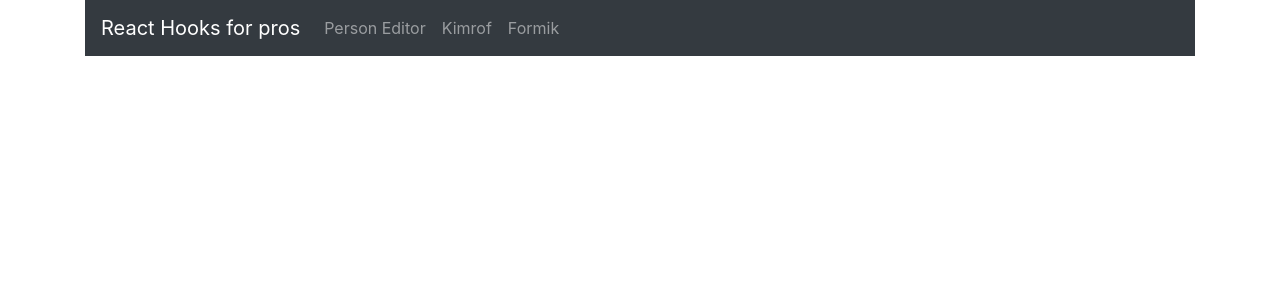
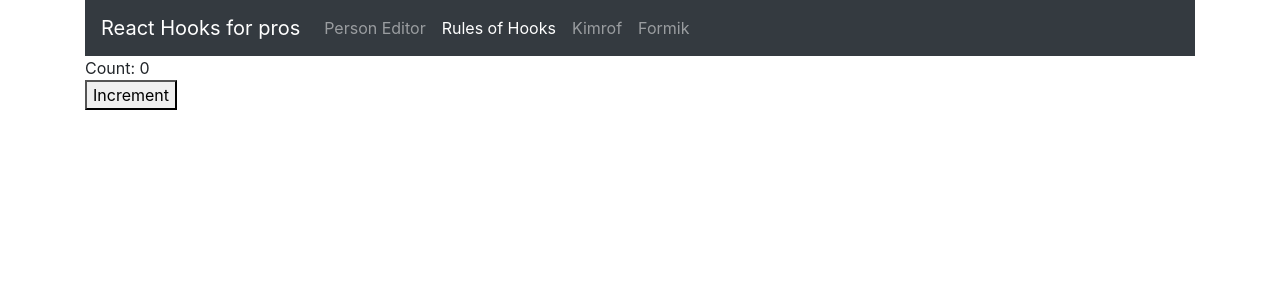
Before and after one commit to mauricedb/react-hooks-tips-only-the-pros-know, a React (Vite) app: page /counter in a window 1280 px wide. Before the commit this address led to /. Shown: the top 300 px of the page. Built offline with nearby package versions, Linux system fonts and the light colour scheme.

Commit message:
Rules of hooks

```diff
--- a/src/App.tsx
+++ b/src/App.tsx
@@ -13,6 +13,7 @@ import "./App.css";
 
 import { PersonEditor } from "./person-editor";
 import { KimrofPersonEditor } from "./kimrof-person-editor";
+import { Counter } from "./rules-of-hooks";
 
 export function App(): ReactElement {
   return (
@@ -26,6 +27,9 @@ export function App(): ReactElement {
             <Nav.Link as={NavLink} to="/person-editor">
               Person Editor
             </Nav.Link>
+            <Nav.Link as={NavLink} to="/counter">
+              Rules of Hooks
+            </Nav.Link>
             <Nav.Link as={NavLink} to="/kimrof-person-editor">
               Kimrof
             </Nav.Link>
@@ -38,6 +42,9 @@ export function App(): ReactElement {
           <Route path="/person-editor">
             <PersonEditor />
           </Route>
+          <Route path="/counter">
+            <Counter />
+          </Route>
           <Route path="/kimrof-person-editor">
             <KimrofPersonEditor />
           </Route>
--- /dev/null
+++ b/src/rules-of-hooks/Counter.tsx
@@ -0,0 +1,25 @@
+/* eslint-disable react-hooks/rules-of-hooks */
+import React, { ReactElement, useRef, useState } from "react";
+
+export function Counter(): ReactElement {
+  const [counter, setCounter] = useState(0);
+
+  //   for (let index = 0; index < counter; index++) {
+  //     useState(true);
+  //   }
+
+  //   if (counter % 2 === 0) {
+  //     useRef(true);
+  //   } else {
+  //     useState(true);
+  //   }
+
+  return (
+    <div>
+      <div>Count: {counter}</div>
+      <div>
+        <button onClick={() => setCounter(counter + 1)}>Increment</button>
+      </div>
+    </div>
+  );
+}
--- /dev/null
+++ b/src/rules-of-hooks/index.ts
@@ -0,0 +1 @@
+export * from "./Counter";
```
